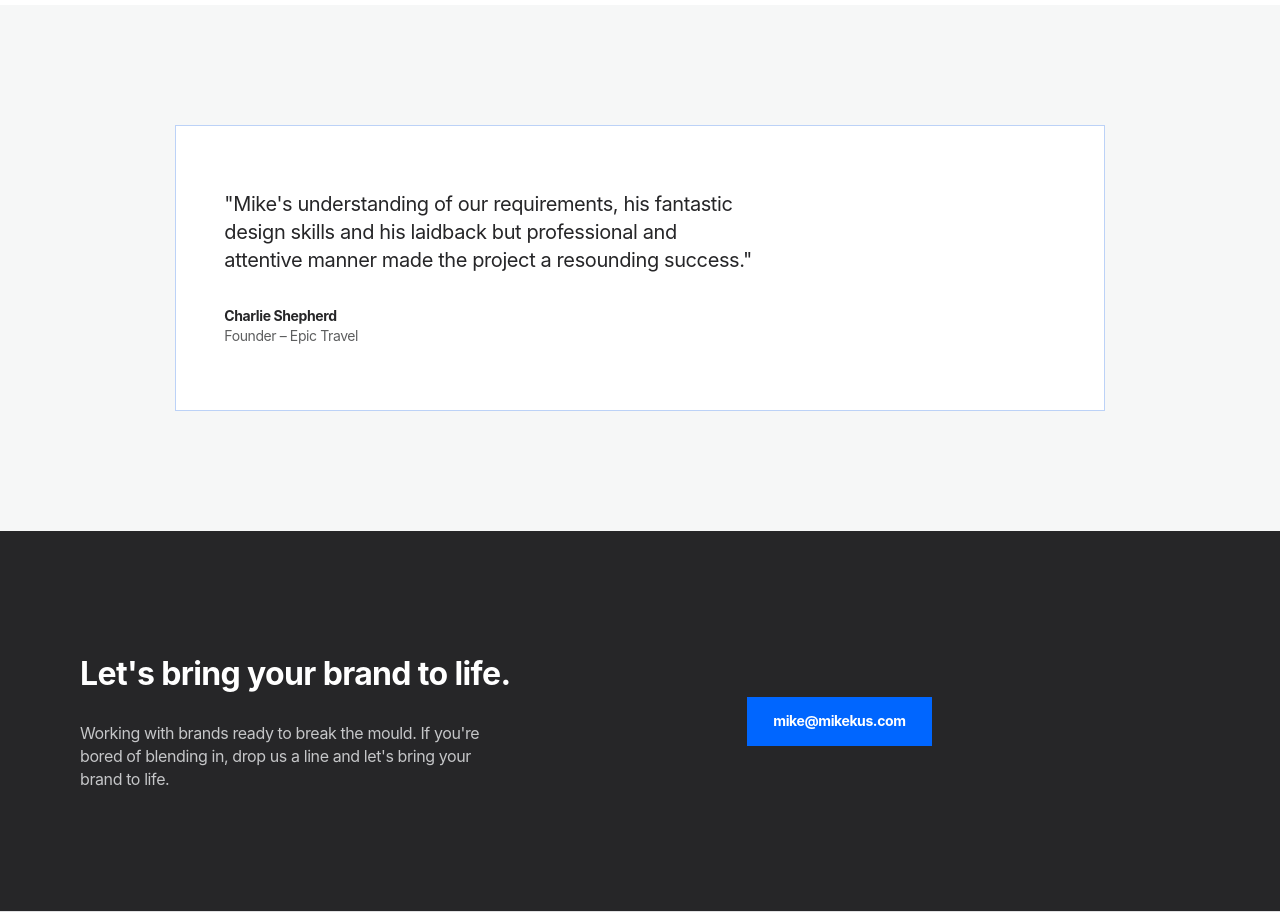
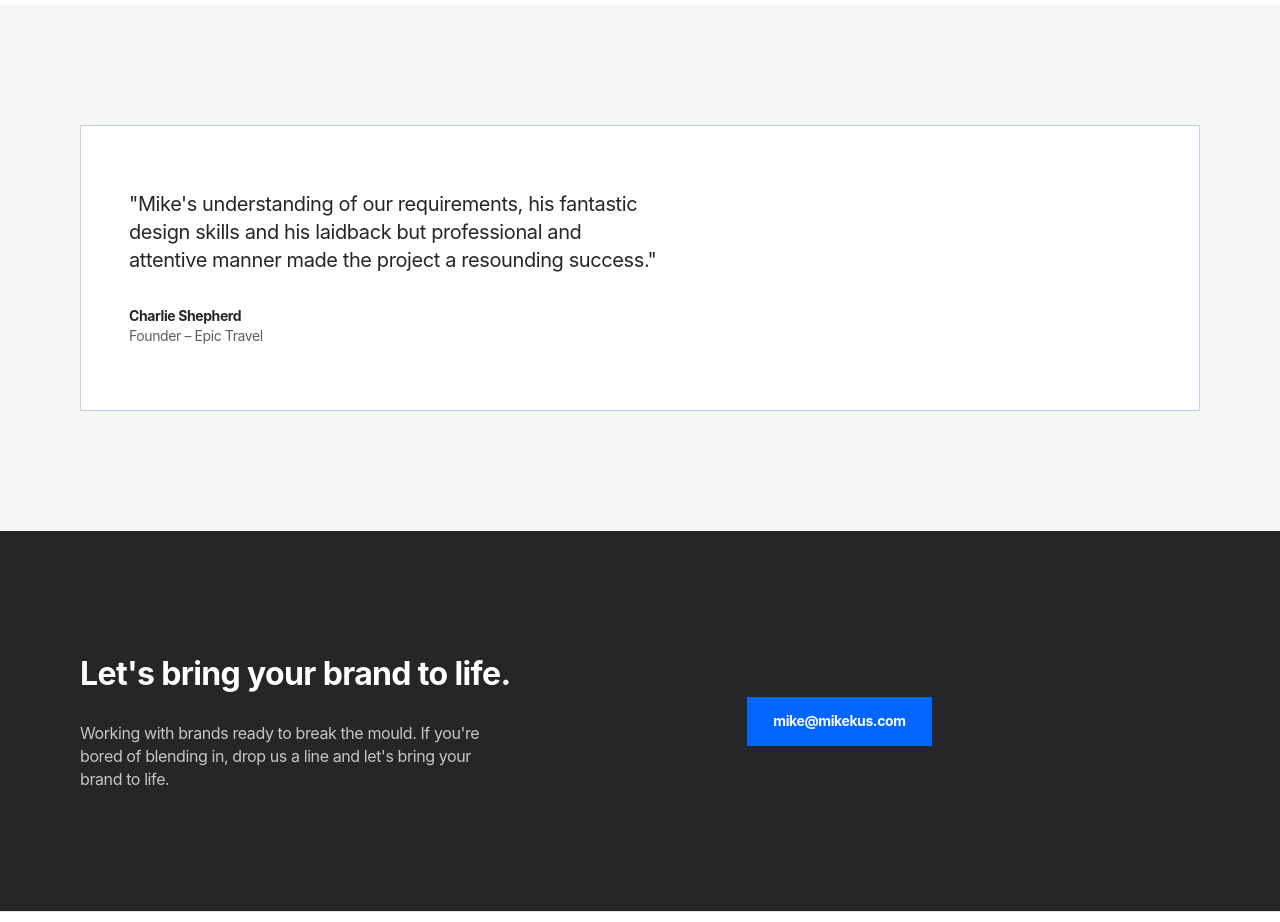
Before and after one commit to hhhodo/kus-studio-landing, a plain HTML site: page index.html in a window 1280 px wide. Shown: the part 3020-3942 px from the top of the page. Drawn offline with Linux system fonts and the light colour scheme; a web font is replaced by a local one.

Commit message:
Remove the testimonial card's grid inset (was creating a ~240px margin)
.testimonial__inner used grid-column:2/12, insetting it by one column
on each side. At wide viewports that inset grows past 200px, which
read as exactly the kind of boxed margin the full-bleed pass was
supposed to eliminate everywhere. Changed to grid-column:1/13 so it
spans edge-to-edge like the work cards do — still visually set apart
by its own border/padding/background, just with no external margin.

Co-Authored-By: Claude Sonnet 5 <noreply@anthropic.com>

```diff
--- a/css/style.css
+++ b/css/style.css
@@ -187,14 +187,14 @@ ul,ol{list-style:none;}
   .services__list{grid-column:span 12;}
 }
 
-/* ---- testimonial (기본 .container, 카드는 grid-column 인셋으로 좁힘) ---- */
+/* ---- testimonial (카드도 풀블리드 — 테두리/패딩으로만 구분, 인셋 마진 없음) ---- */
 .testimonial{background:var(--color-primary-050);}
-.testimonial__inner{grid-column:2 / 12;border:1px solid var(--color-brand-line);padding:var(--space-8) var(--space-7);background:var(--color-canvas);}
+.testimonial__inner{grid-column:1 / 13;border:1px solid var(--color-brand-line);padding:var(--space-8) var(--space-7);background:var(--color-canvas);}
 .testimonial__quote{font-size:var(--fs-h2);font-weight:var(--fw-base);line-height:1.4;max-width:var(--measure);}
 .testimonial__by{margin-top:var(--space-6);font-size:var(--fs-body-2);}
 .testimonial__name{font-weight:var(--fw-strong);}
 .testimonial__role{color:var(--text-subtle);}
-@media (max-width:768px){ .testimonial__inner{grid-column:1/13;padding:var(--space-6);} }
+@media (max-width:768px){ .testimonial__inner{padding:var(--space-6);} }
 
 /* ---- contact (inverse, dark band) ---- */
 .contact{background:var(--color-primary-900);color:var(--text-default-inverse);}
```
